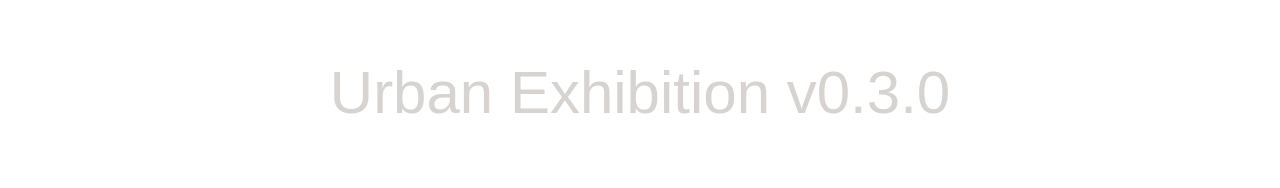
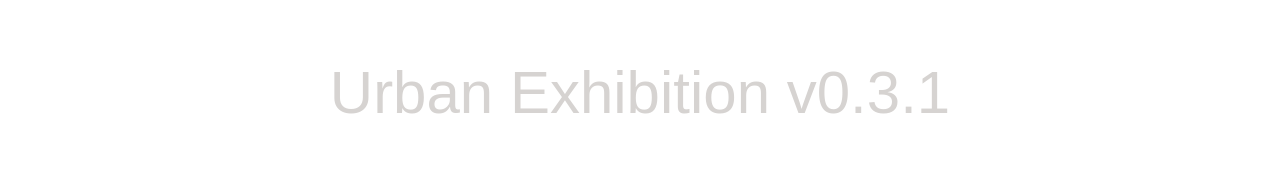
Before and after one commit to 2nd-Labs/urban-exhibition, a Next.js app: page / in a window 1280 px wide. Shown: the top 188 px of the page. Built offline with nearby package versions, Linux system fonts and the light colour scheme; a web font is replaced by a local one.

Commit message:
chore: update version

```diff
--- a/src/app/page.tsx
+++ b/src/app/page.tsx
@@ -15,7 +15,7 @@ export default function Home() {
       <div
         className={`text-center text-[clamp(2rem,8vw,3.75rem)] text-stone-300 ${myFont.className}`}
       >
-        Urban Exhibition v0.3.0
+        Urban Exhibition v0.3.1
       </div>
       <main className="w-full max-w-[1440px]">
         <div className="w-full">
```
